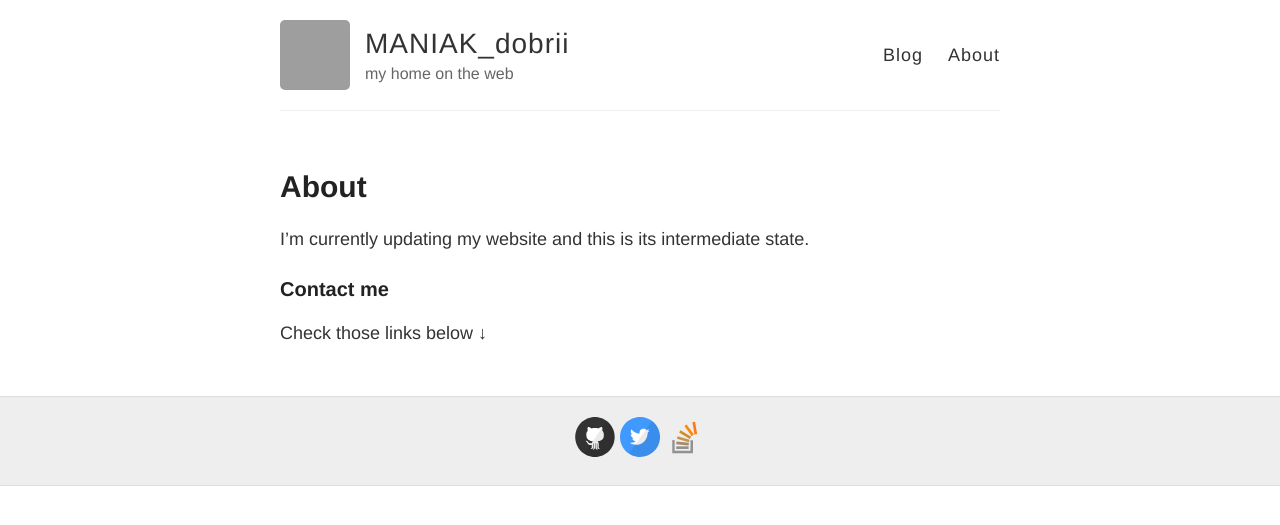
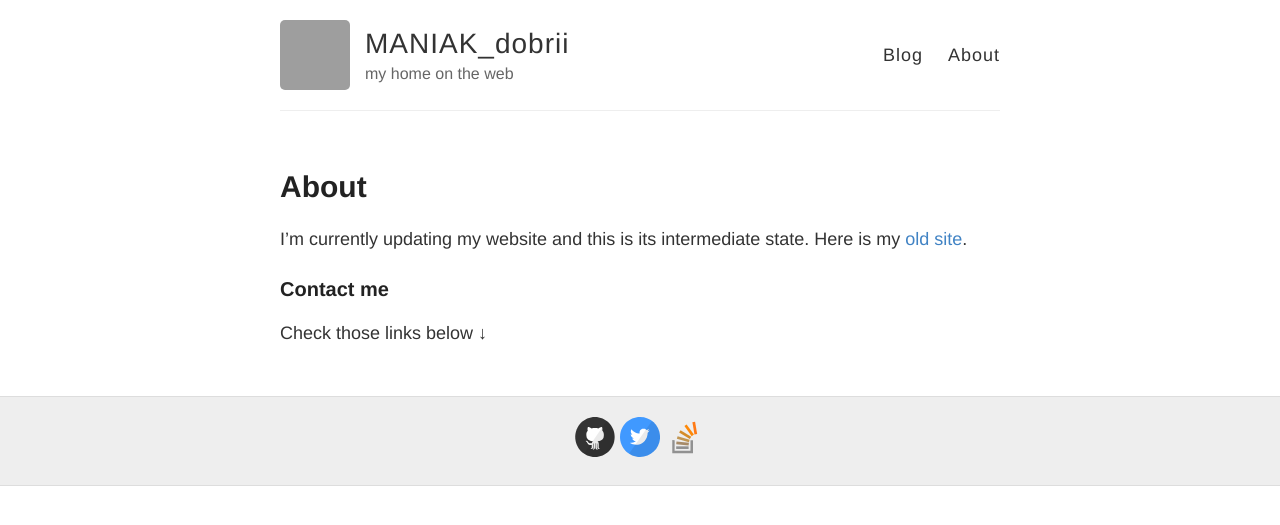
Before and after one commit to maniak-dobrii/maniak-dobrii.github.io, a Jekyll site: the page built from about.md, in a window 1280 px wide. Shown: the top 525 px of the page. Built offline with Jekyll 4.4.1, drawn with Linux system fonts in a browser that asks for light colours; Markdown is read by kramdown in place of the engine named in the settings; grey boxes are pictures that could not be loaded.

Commit message:
Added link to maniak-dobrii.ru to about

```diff
--- a/about.md
+++ b/about.md
@@ -4,7 +4,7 @@ title: About
 permalink: /about/
 ---
 
-I'm currently updating my website and this is its intermediate state.
+I'm currently updating my website and this is its intermediate state. Here is my [old site](http://www.maniak-dobrii.com).
 
 ### Contact me
 
```
